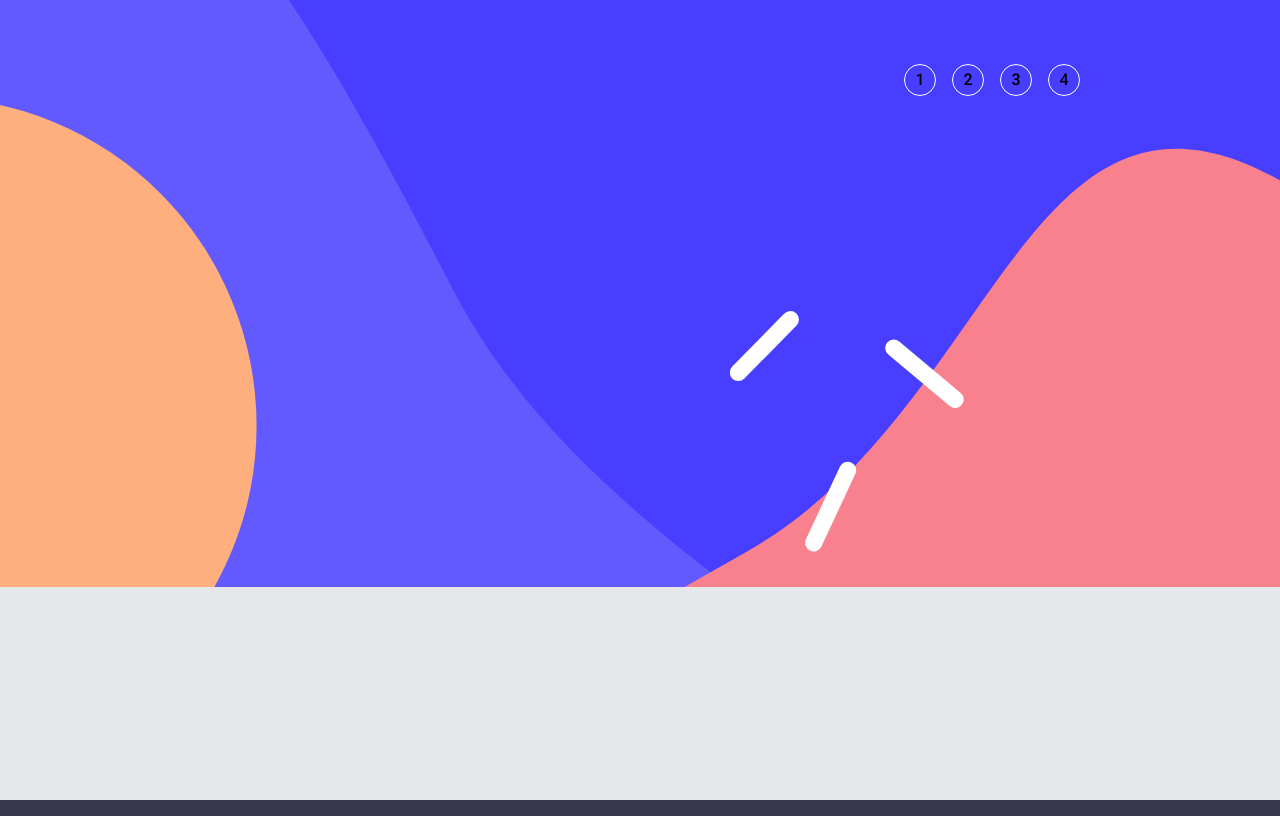
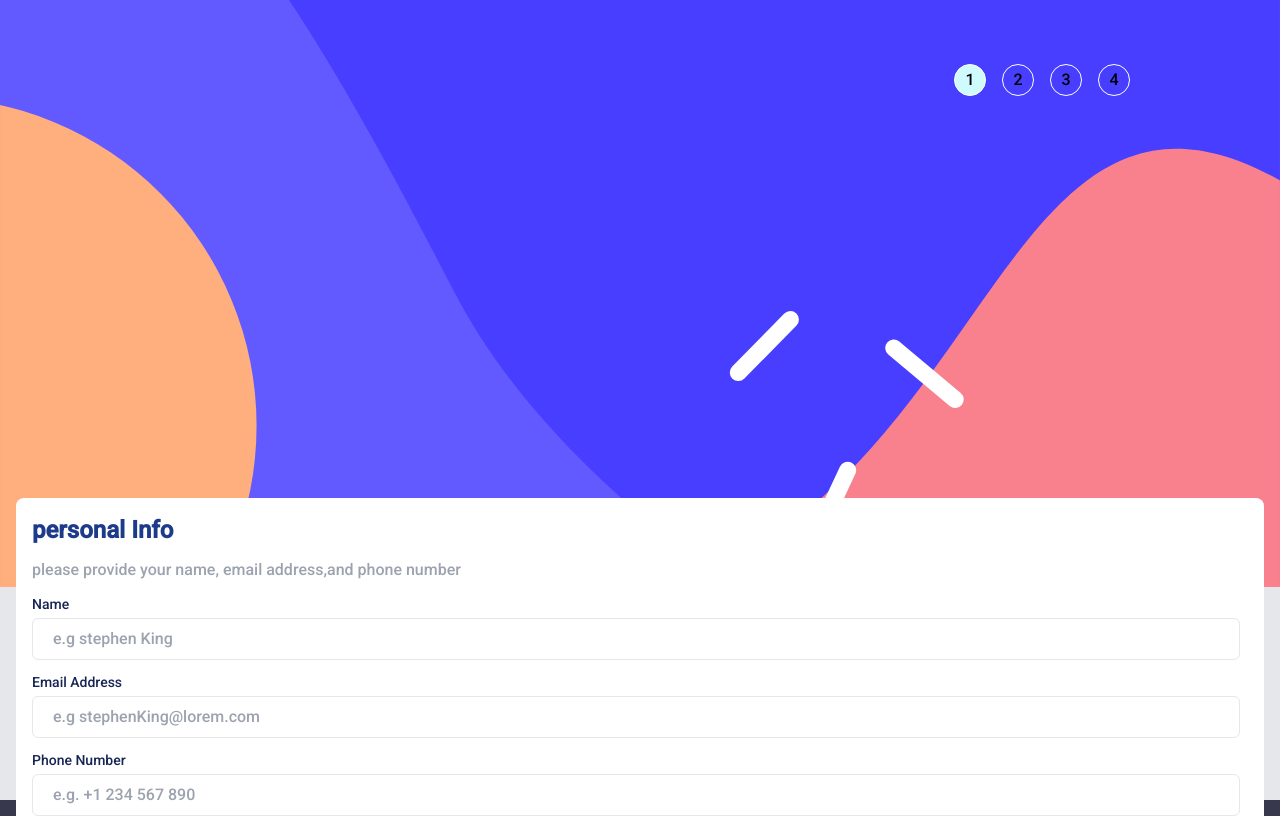
Before and after one commit to arshamghobadi/practice-frontend, a Next.js app: page /practice2 in a window 1280 px wide. Shown: the top 816 px of the page. Built offline with nearby package versions, Linux system fonts and the light colour scheme.

Commit message:
fixed nav numbers

```diff
--- a/app/practice2/components/Modal.tsx
+++ b/app/practice2/components/Modal.tsx
@@ -5,7 +5,7 @@ import Button from './Button';
 
 interface ModalProps {
   onSubmit: () => void;
-
+  step: any;
   body?: React.ReactElement;
   footer?: React.ReactElement;
   actionLabel: string;
@@ -16,7 +16,7 @@ interface ModalProps {
 
 const Modal: React.FC<ModalProps> = ({
   onSubmit,
-
+  step,
   disabled,
   body,
   footer,
@@ -38,7 +38,37 @@ const Modal: React.FC<ModalProps> = ({
   }, [disabled, secondartAction]);
   return (
     <>
-      <div className=" relative  bg-white m-4 -top-20 p-4 rounded-lg">
+      <div className="flex justify-between w-44 absolute  top-16 right-[150px]">
+        <div
+          className={`w-8 h-8 flex z-10  items-center justify-center border border-white rounded-full
+            ${step === 0 ? ' bg-cyan-100' : ' bg-transparent'}
+            `}
+        >
+          1
+        </div>
+        <div
+          className={`w-8 h-8 flex z-10  items-center justify-center border border-white rounded-full
+          ${step === 1 ? ' bg-cyan-100' : ' bg-transparent'}
+            `}
+        >
+          2
+        </div>
+        <div
+          className={`w-8 h-8 flex z-10  items-center justify-center border border-white rounded-full
+            ${step === 3 ? ' bg-cyan-100' : ' bg-transparent'}
+            `}
+        >
+          3
+        </div>
+        <div
+          className={`w-8 h-8 flex z-10  items-center justify-center border border-white rounded-full
+            ${step === 4 ? ' bg-cyan-100' : ' bg-transparent'}
+            `}
+        >
+          4
+        </div>
+      </div>
+      <div className=" relative  bg-white m-4 -top-[105px] p-4 rounded-lg">
         <div>{body}</div>
         <div>{footer}</div>
       </div>
@@ -49,7 +79,7 @@ const Modal: React.FC<ModalProps> = ({
           disable={disabled}
           onClick={handleSecondaryAction}
         />
-        <Button label={actionLabel} disable={disabled} onClick={handleSubmit} />
+        <Button label={actionLabel} onClick={handleSubmit} />
       </div>
     </>
   );
--- a/app/practice2/page.tsx
+++ b/app/practice2/page.tsx
@@ -3,8 +3,10 @@ import Image from 'next/image';
 import React, { useMemo, useState } from 'react';
 import Modal from './components/Modal';
 import Header from './components/Header';
-import Input from './components/Input';
+
 import InfoInput from './components/InfoInput';
+import { FieldValues, useForm, SubmitHandler } from 'react-hook-form';
+import { log } from 'console';
 
 enum Steps {
   info,
@@ -14,7 +16,31 @@ enum Steps {
 }
 export default function Parctice2() {
   const [step, setStep] = useState(Steps.info);
-
+  console.log(step);
+  const {
+    register,
+    watch,
+    setValue,
+    handleSubmit,
+    formState: { errors },
+    reset,
+  } = useForm<FieldValues>({
+    defaultValues: {
+      name: '',
+      email: '',
+      number: '',
+    },
+  });
+  const onSubmit: SubmitHandler<FieldValues> = (data) => {
+    onNext();
+  };
+  const setCustomValue = (id: string, value: any) => {
+    setValue(id, value, {
+      shouldValidate: true,
+      shouldDirty: true,
+      shouldTouch: true,
+    });
+  };
   const onBack = () => {
     setStep((value) => value - 1);
   };
@@ -38,7 +64,7 @@ export default function Parctice2() {
     <div className="flex flex-col space-y-3">
       <Header
         h2="personal Info"
-        label="pLease provide your name, email address,and phone number"
+        label="please provide your name, email address,and phone number"
       />
       <InfoInput label="Name" placeholder="e.g stephen King" />
       <InfoInput
@@ -49,6 +75,17 @@ export default function Parctice2() {
       <InfoInput label="Phone Number" placeholder="e.g. +1 234 567 890" />
     </div>
   );
+
+  if (step === Steps.plan) {
+    bodyContent = (
+      <div className="flex flex-col space-y-3">
+        <Header
+          h2="personal Info"
+          label="please provide your name, email address,and phone number"
+        />
+      </div>
+    );
+  }
   return (
     <div className=" h-screen bg-gray-200 relative">
       <div>
@@ -60,29 +97,16 @@ export default function Parctice2() {
             width={500}
             height={100}
           />
-          <div className="flex justify-between w-44 absolute  top-16 right-[200px]">
-            <div className=" w-8 h-8 flex z-10  bg-transparent  items-center justify-center border border-white rounded-full">
-              1
-            </div>
-            <div className=" w-8 h-8 flex z-10  bg-transparent  items-center justify-center border border-white rounded-full">
-              2
-            </div>
-            <div className=" w-8 h-8 flex z-10  bg-transparent  items-center justify-center border border-white rounded-full">
-              3
-            </div>
-            <div className=" w-8 h-8 flex z-10  bg-transparent  items-center justify-center border border-white rounded-full">
-              4
-            </div>
-          </div>
         </div>
-        {/* <Modal
-
-          //   onSubmit={handleSubmit(onSubmit)}
+        <Modal
+          step={step}
+          onSubmit={handleSubmit(onSubmit)}
           actionLabel={actionLabel}
           secondartActionLabel={secondaryActionLabel}
           secondartAction={step === Steps.info ? undefined : onBack}
           body={bodyContent}
-        /> */}
+          selected={step}
+        />
       </div>
     </div>
   );
```
